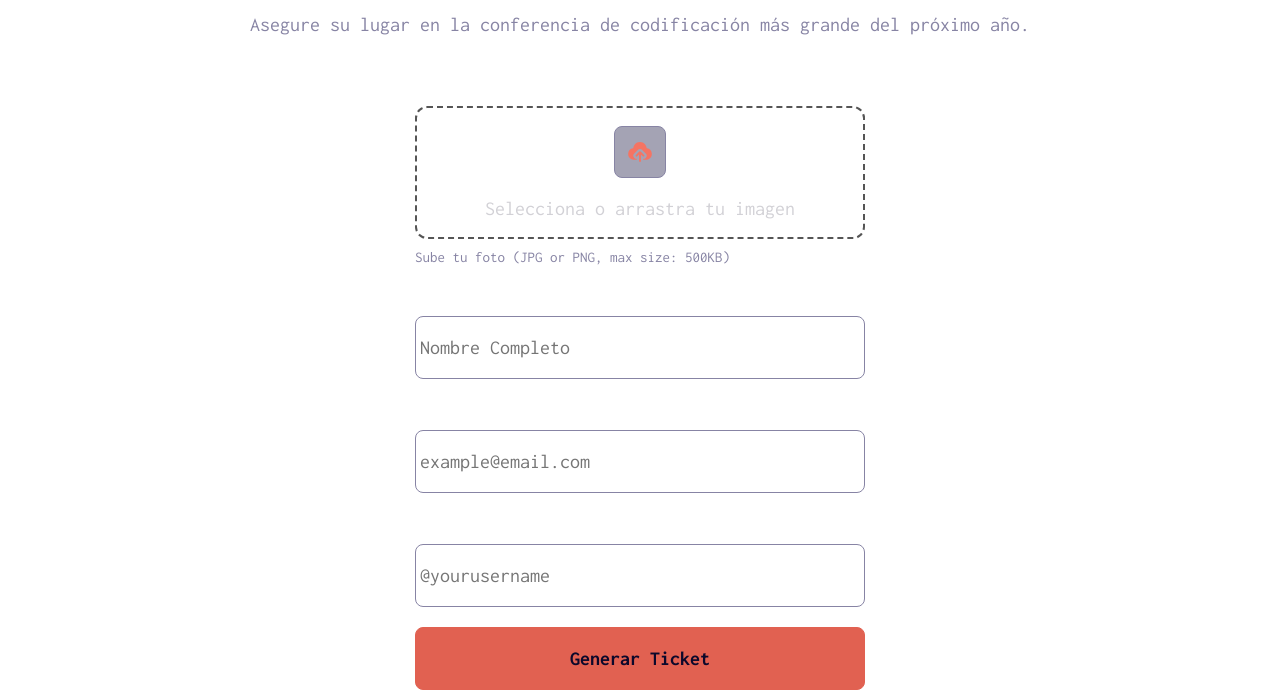
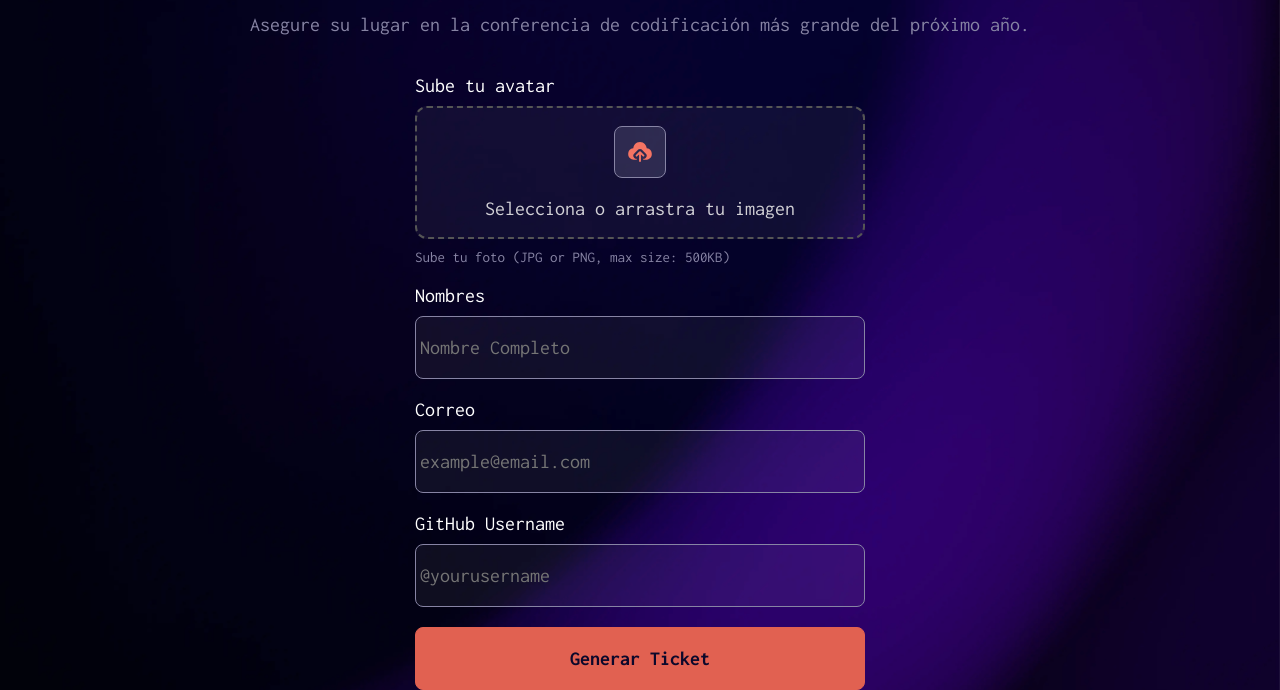
Before and after one commit to JuanApza/GeneradorTicket, a plain HTML site: page index.html in a window 1280 px wide. Shown: the part 230-920 px from the top of the page. Drawn offline with Linux system fonts and the light colour scheme; the site is published under a folder, as on GitHub Pages, so addresses that start at the root find nothing.

Commit message:
Corrige ruta de imagen de fondo

```diff
--- a/styles/style.css
+++ b/styles/style.css
@@ -7,7 +7,7 @@
   }
 
 body{
-    background-image: url(/assets/images/background-desktop.png);
+    background-image: url(../assets/images/background-desktop.png);
     background-position: center center;
     background-repeat: no-repeat;
     background-size: cover;
```
